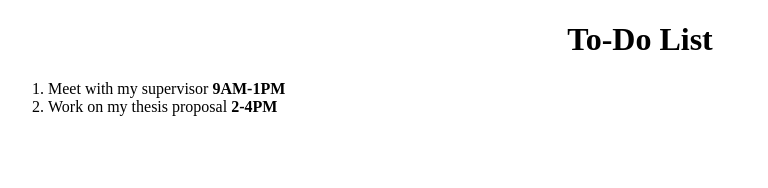
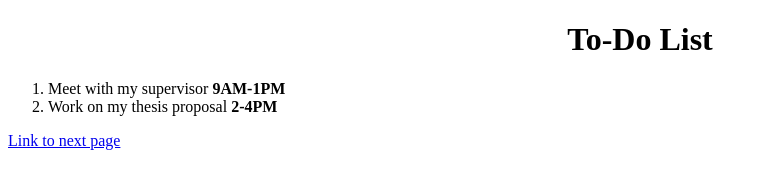
Before and after one commit to Oluwatobi-beebittech/Assignment-To-Do-List, a plain HTML site: page index.html in a window 1280 px wide. Shown: the whole page, without its empty margins (0-768 px from the left). Drawn offline with Linux system fonts and the light colour scheme.

Commit message:
Added link

```diff
--- a/index.html
+++ b/index.html
@@ -11,7 +11,7 @@
             <li>Meet with my supervisor <b>9AM-1PM</b></li>
             <li>Work on my thesis proposal <b>2-4PM</b></li>
         </ol>
-        <a href = "Markup Language/images.html"></a>
+        <a href = "Markup Language/images.html" align = "center">Link to next page</a>
     </body>
 
 </html>
```
